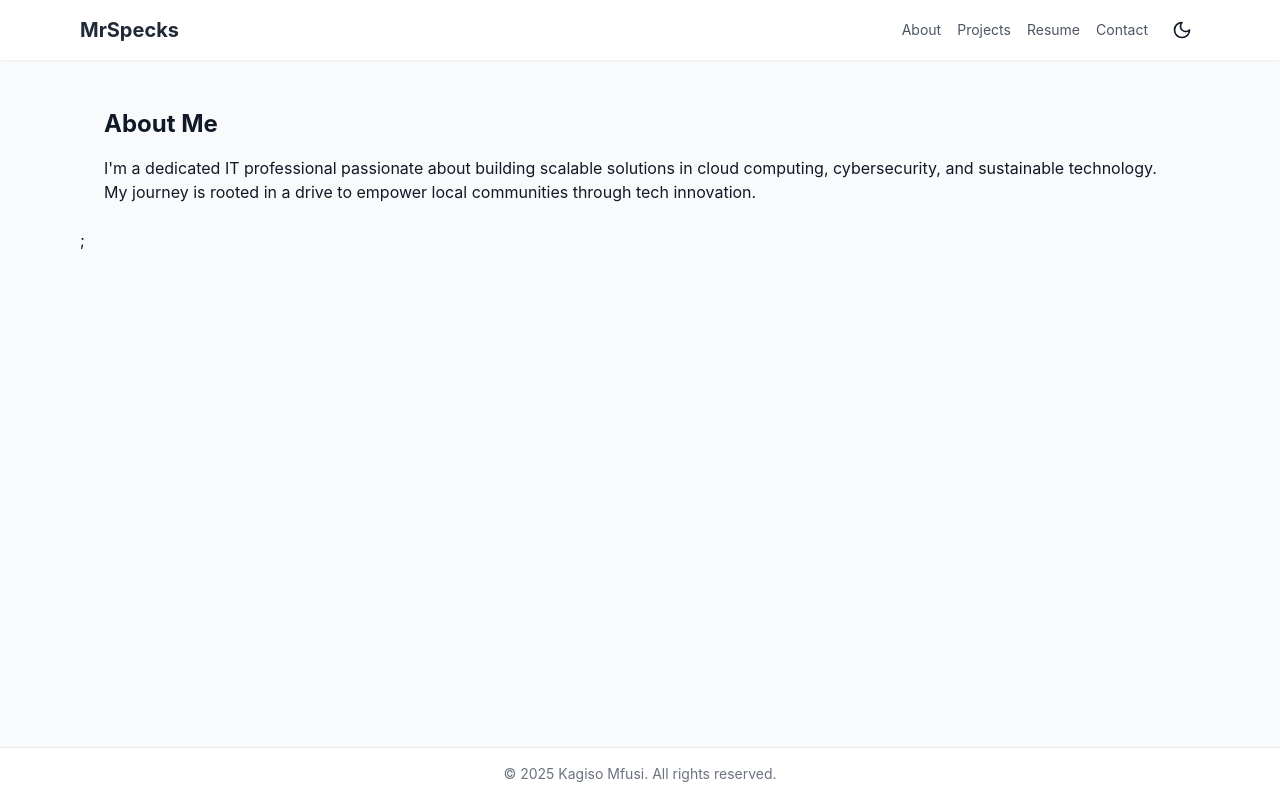
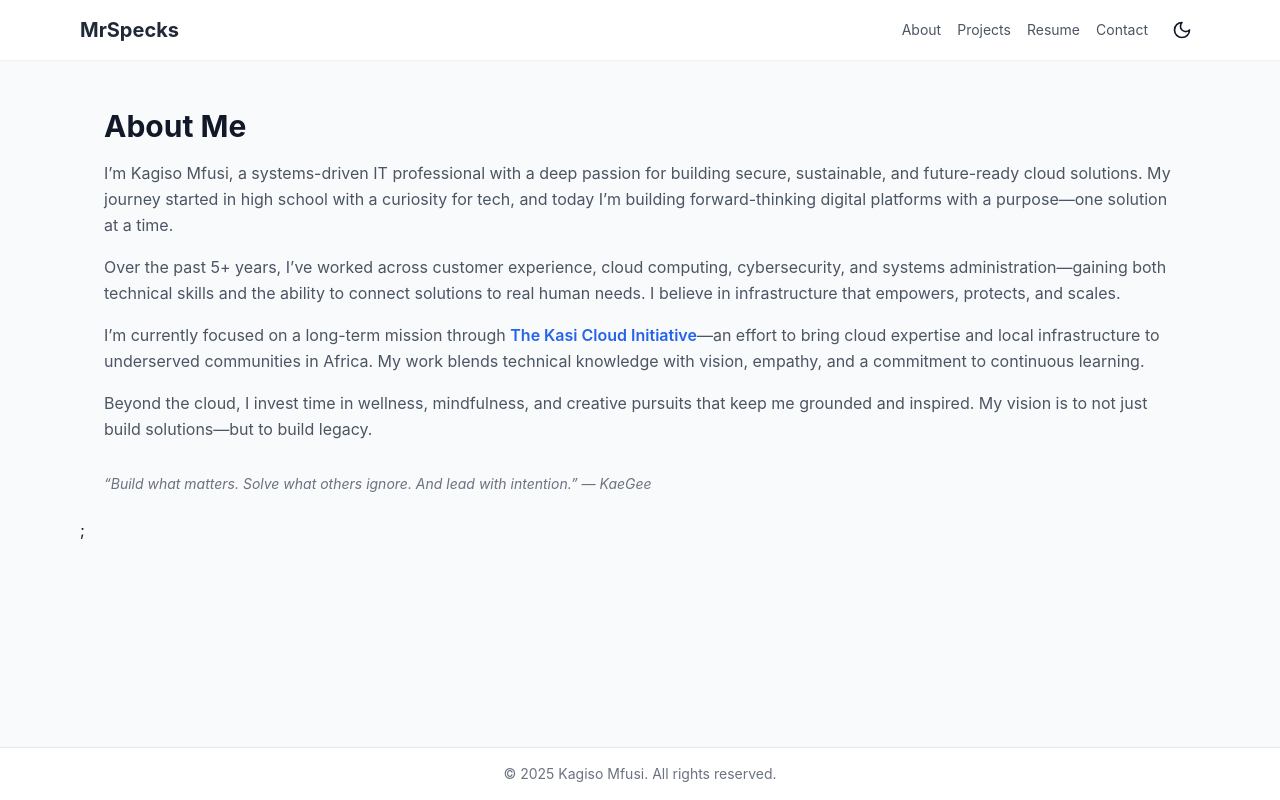
Before and after one commit to MrSpecks/MrSpecks-, a Next.js app in the folder portfolio/: page /about in a window 1280 px wide. Built offline with nearby package versions, Linux system fonts and the light colour scheme.

Commit message:
Added content to about.tsx and created container.tsx

```diff
--- /dev/null
+++ b/portfolio/components/layout/Container.tsx
@@ -0,0 +1,13 @@
+import React from "react";
+
+interface ContainerProps {
+  children: React.ReactNode;
+}
+
+export default function Container({ children }: ContainerProps) {
+  return (
+    <div className="px-4 sm:px-6 md:px-8 py-8 max-w-screen-lg mx-auto">
+      {children}
+    </div>
+  );
+}
--- a/portfolio/pages/about.tsx
+++ b/portfolio/pages/about.tsx
@@ -6,10 +6,40 @@ export default function AboutPage() {
         <>
         <SEO title="About | MrSpecks" description="Learn more about me, my background, and my passion for technology." />
       <main className="p-6">
-        <h1 className="text-2xl font-bold">About Me</h1>
-        <p className="mt-4 text-base">
-          I'm a dedicated IT professional passionate about building scalable solutions in cloud computing, cybersecurity, and sustainable technology. My journey is rooted in a drive to empower local communities through tech innovation.
-      </p>
+      <h1 className="text-3xl font-bold mb-4 text-gray-900 dark:text-white">About Me</h1>
+
+<p className="text-gray-600 dark:text-gray-300 leading-relaxed mb-4">
+  I’m Kagiso Mfusi, a systems-driven IT professional with a deep passion for building
+  secure, sustainable, and future-ready cloud solutions. My journey started in high school
+  with a curiosity for tech, and today I’m building forward-thinking digital platforms
+  with a purpose—one solution at a time.
+</p>
+
+<p className="text-gray-600 dark:text-gray-300 leading-relaxed mb-4">
+  Over the past 5+ years, I’ve worked across customer experience, cloud computing,
+  cybersecurity, and systems administration—gaining both technical skills and the ability
+  to connect solutions to real human needs. I believe in infrastructure that empowers,
+  protects, and scales.
+</p>
+
+<p className="text-gray-600 dark:text-gray-300 leading-relaxed mb-4">
+  I’m currently focused on a long-term mission through{' '}
+  <span className="font-semibold text-blue-600 dark:text-blue-400">
+    The Kasi Cloud Initiative
+  </span>—an effort to bring cloud expertise and local infrastructure to underserved
+  communities in Africa. My work blends technical knowledge with vision, empathy, and
+  a commitment to continuous learning.
+</p>
+
+<p className="text-gray-600 dark:text-gray-300 leading-relaxed mb-4">
+  Beyond the cloud, I invest time in wellness, mindfulness, and creative pursuits that
+  keep me grounded and inspired. My vision is to not just build solutions—but to build
+  legacy.
+</p>
+
+<p className="text-sm text-gray-500 dark:text-gray-400 mt-8 italic">
+  “Build what matters. Solve what others ignore. And lead with intention.” — KaeGee
+</p>
       </main>
         </>
     );
```
